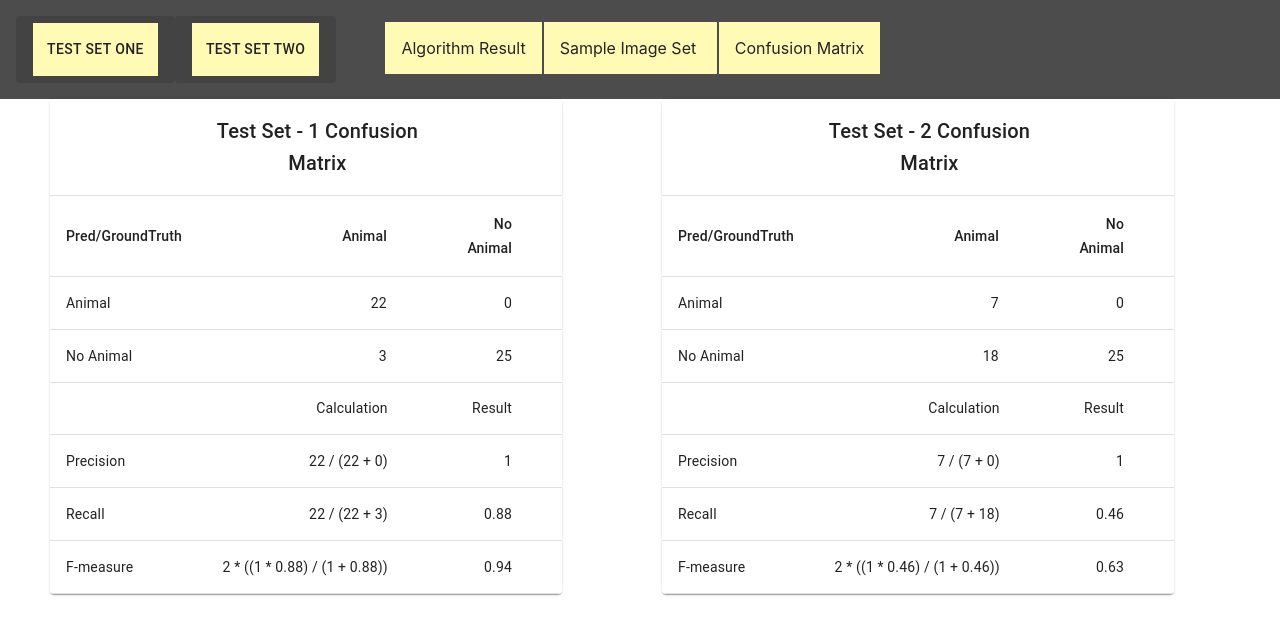
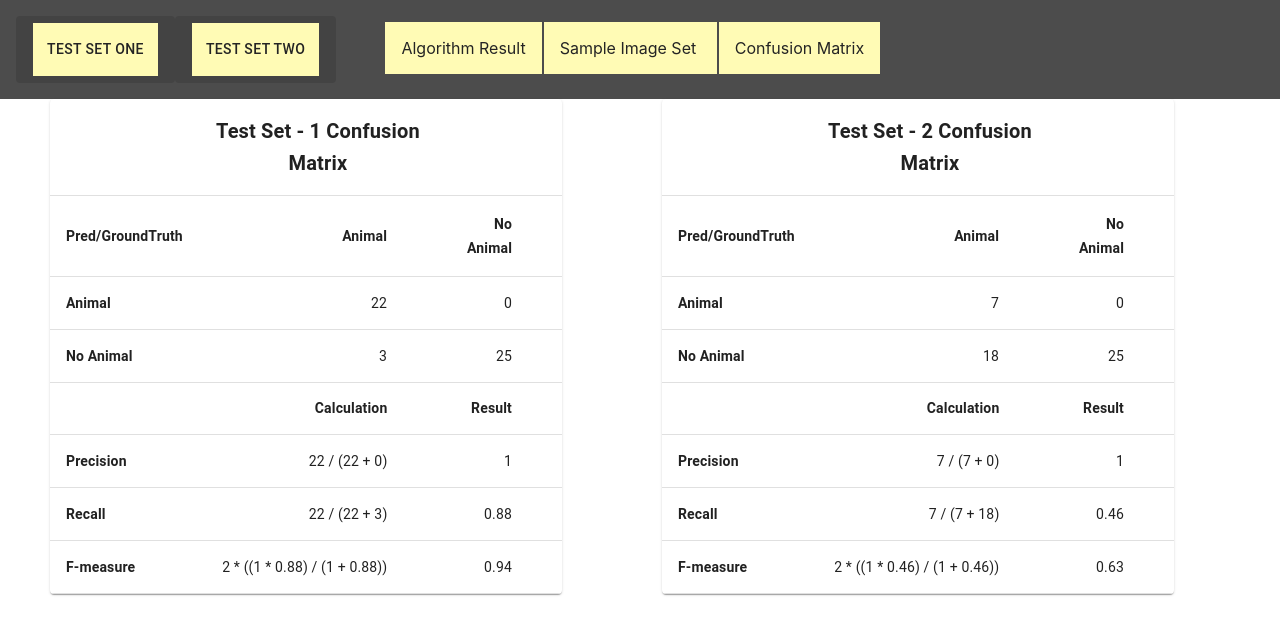
Before and after one commit to Mashrur749/CVI620_animal_detection_group_project, a React (Create React App) app in the folder results_display/: page /confusion-matrix in a window 1280 px wide. Shown: the top 634 px of the page. Built offline with nearby package versions, Linux system fonts and the light colour scheme.

Commit message:
table titles made bold

```diff
--- a/results_display/src/components/ConfusionMatrixTable.js
+++ b/results_display/src/components/ConfusionMatrixTable.js
@@ -41,29 +41,29 @@ export default function ConfusionMatrixTable(props) {
 
                             <TableCell></TableCell>
                             <TableCell>
-                                <Typography align={"center"} variant="h6" className={classes.sectionTitle}> {props.tableName} </Typography>
+                                <Typography align={"center"} variant="h6" className={classes.sectionTitle}> <b>{props.tableName}</b> </Typography>
                             </TableCell>
                             <TableCell></TableCell>
 
                         </TableRow>
 
                         <TableRow>
-                            <TableCell>Pred/GroundTruth</TableCell>
-                            <TableCell className={classes.tableCell} align="right">Animal</TableCell>
-                            <TableCell className={classes.tableCell} align="right">No Animal</TableCell>
+                            <TableCell><b>Pred/GroundTruth</b></TableCell>
+                            <TableCell className={classes.tableCell} align="right"><b>Animal</b></TableCell>
+                            <TableCell className={classes.tableCell} align="right"><b>No Animal</b></TableCell>
                         </TableRow>
                     </TableHead>
                     <TableBody>
                         <TableRow>
                             <TableCell component="th" scope="row">
-                                Animal
+                                <b>Animal</b>
                             </TableCell>
                             <TableCell className={classes.tableCell} align="right">{props.TP}</TableCell>
                             <TableCell className={classes.tableCell} align="right">{props.FP}</TableCell>
                         </TableRow>
                         <TableRow>
                             <TableCell component="th" scope="row">
-                                No Animal
+                                <b>No Animal</b>
                             </TableCell>
                             <TableCell className={classes.tableCell} align="right">{props.FN}</TableCell>
                             <TableCell className={classes.tableCell} align="right">{props.TN}</TableCell>
@@ -82,26 +82,26 @@ export default function ConfusionMatrixTable(props) {
                     <TableRow>
 
                         <TableCell className={classes.tableCell} align="right"></TableCell>
-                        <TableCell className={classes.tableCell} align="right"> Calculation </TableCell>
-                        <TableCell className={classes.tableCell} align="right">Result</TableCell>
+                        <TableCell className={classes.tableCell} align="right"> <b>Calculation</b> </TableCell>
+                        <TableCell className={classes.tableCell} align="right"><b>Result</b></TableCell>
                     </TableRow>
                     <TableRow>
                         <TableCell component="th" scope="row">
-                            Precision
+                            <b>Precision</b>
                         </TableCell>
                         <TableCell className={classes.tableCell} align="right">{props.TP} / ({props.TP} + {props.FP})</TableCell>
                         <TableCell className={classes.tableCell} align="right">{props.Precision}</TableCell>
                     </TableRow>
                     <TableRow>
                         <TableCell component="th" scope="row">
-                            Recall
+                            <b>Recall</b>
                         </TableCell>
                         <TableCell className={classes.tableCell} align="right">{props.TP} / ({props.TP} + {props.FN})</TableCell>
                         <TableCell className={classes.tableCell} align="right">{props.Recall}</TableCell>
                     </TableRow>
                     <TableRow>
                         <TableCell component="th" scope="row">
-                            F-measure
+                            <b>F-measure</b>
                         </TableCell>
                         <TableCell className={classes.tableCell} align="right"> 2 * (({props.Precision} * {props.Recall}) / ({props.Precision} + {props.Recall})) </TableCell>
                         <TableCell className={classes.tableCell} align="right">{props.fMeasure}</TableCell>
```
